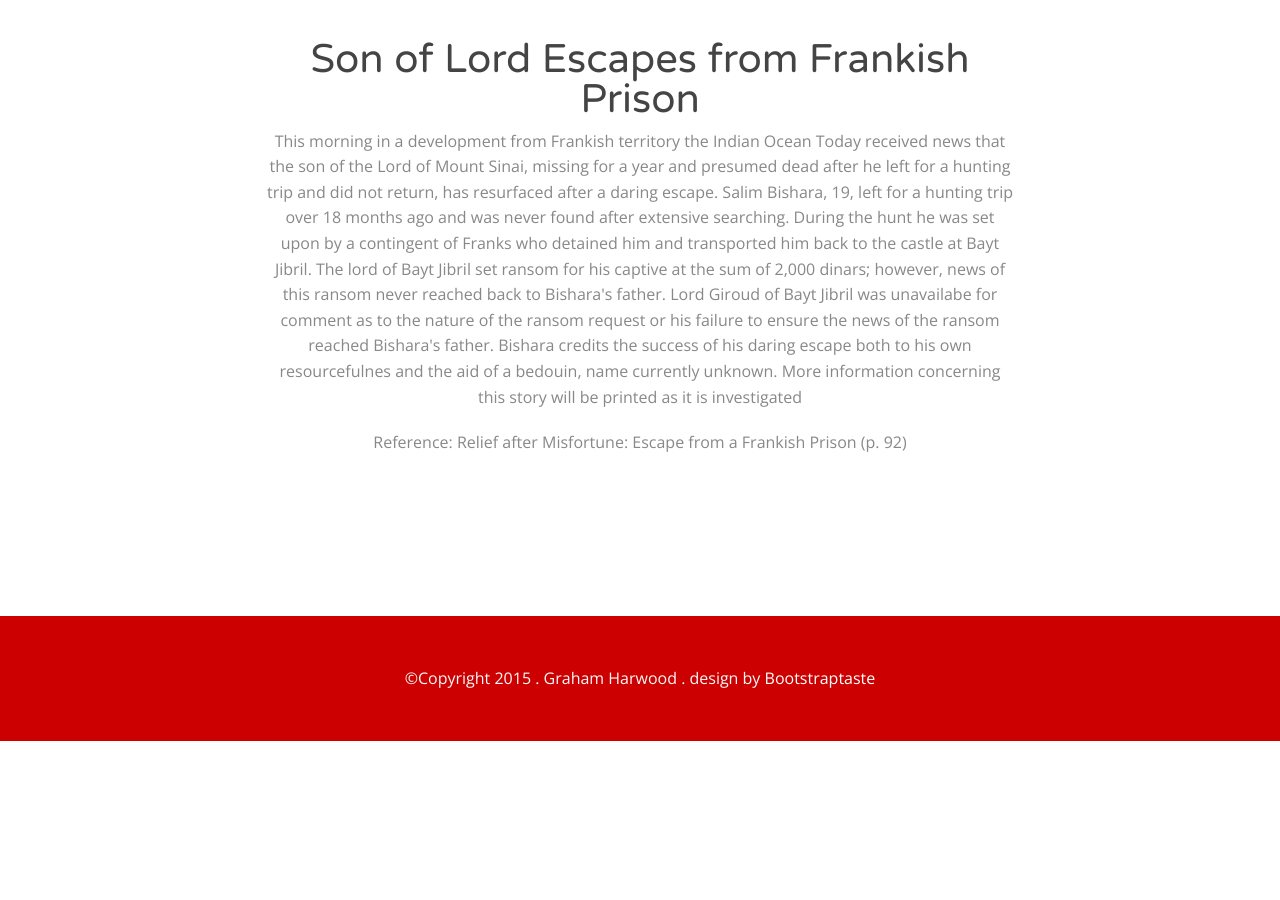
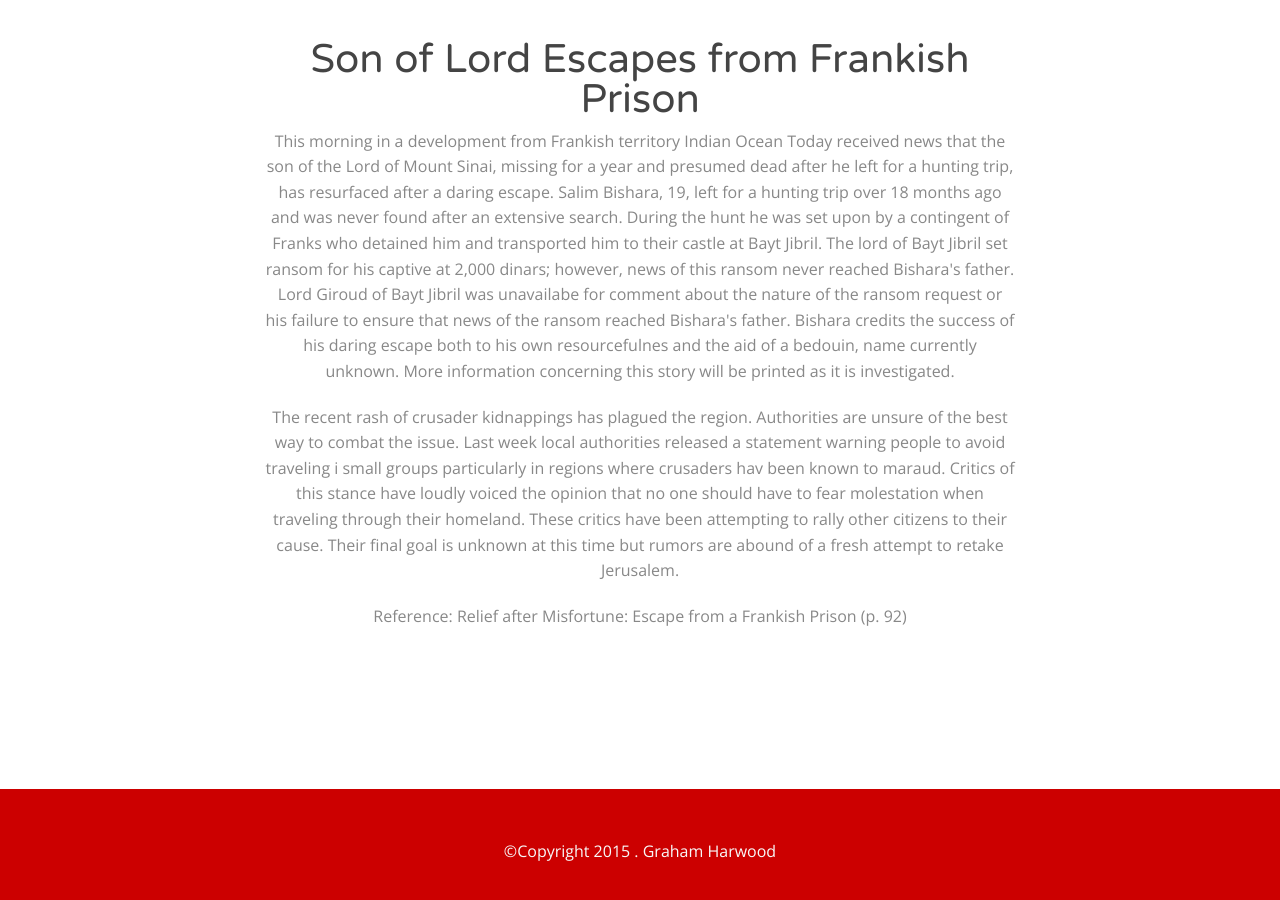
Before and after one commit to grahamsFreeLance/grahamsFreeLance.github.io, a plain HTML site: page medievalExploration/index.html in a window 1280 px wide. Shown: the part 700-1600 px from the top of the page. Before the commit the page ends 1441 px from the top, so only its background shows below. Drawn offline with nearby package versions, Linux system fonts and the light colour scheme.

Commit message:
edit and add new paragraph for larger context

```diff
--- a/medievalExploration/index.html
+++ b/medievalExploration/index.html
@@ -81,7 +81,9 @@
 						<div class="wow bounceInDown" data-wow-delay="0.2s">
 							<h2>Son of Lord Escapes from Frankish Prison</h2>
 						</div>
-						<p class="wow bounceInUp" data-wow-delay="0.3s">This morning in a development from Frankish territory the Indian Ocean Today received news that the son of the Lord of Mount Sinai, missing for a year and presumed dead after he left for a hunting trip and did not return, has resurfaced after a daring escape. Salim Bishara, 19, left for a hunting trip over 18 months ago and was never found after extensive searching. During the hunt he was set upon by a contingent of Franks who detained him and transported him back to the castle at Bayt Jibril. The lord of Bayt Jibril set ransom for his captive at the sum of 2,000 dinars; however, news of this ransom never reached back to Bishara's father. Lord Giroud of Bayt Jibril was unavailabe for comment as to the nature of the ransom request or his failure to ensure the news of the ransom reached Bishara's father. Bishara credits the success of his daring escape both to his own resourcefulnes and the aid of a bedouin, name currently unknown. More information concerning this story will be printed as it is investigated  </p>
+						<p class="wow bounceInUp" data-wow-delay="0.3s">This morning in a development from Frankish territory Indian Ocean Today received news that the son of the Lord of Mount Sinai, missing for a year and presumed dead after he left for a hunting trip, has resurfaced after a daring escape. Salim Bishara, 19, left for a hunting trip over 18 months ago and was never found after an extensive search. During the hunt he was set upon by a contingent of Franks who detained him and transported him to their castle at Bayt Jibril. The lord of Bayt Jibril set ransom for his captive at 2,000 dinars; however, news of this ransom never reached Bishara's father. Lord Giroud of Bayt Jibril was unavailabe for comment about the nature of the ransom request or his failure to ensure that news of the ransom reached Bishara's father. Bishara credits the success of his daring escape both to his own resourcefulnes and the aid of a bedouin, name currently unknown. More information concerning this story will be printed as it is investigated. </p>
+
+						<p>The recent rash of crusader kidnappings has plagued the region. Authorities are unsure of the best way to combat the issue. Last week local authorities released a statement warning people to avoid traveling i small groups particularly in regions where crusaders hav been known to maraud. Critics of this stance have loudly voiced the opinion that no one should have to fear molestation when traveling through their homeland. These critics have been attempting to rally other citizens to their cause. Their final goal is unknown at this time but rumors are abound of a fresh attempt to retake Jerusalem. </p>
 
 						<p>Reference: Relief after Misfortune: Escape from a Frankish Prison (p. 92)</p>
 						</div>
@@ -95,7 +97,7 @@
 		<div class="container">
 			<div class="row">
 				<div class="col-md-12 col-lg-12">
-					<p>&copy;Copyright 2015 . Graham Harwood . design by <a href="">Bootstraptaste</a></p>
+					<p>&copy;Copyright 2015 . Graham Harwood </p>
 				</div>
 			</div>
 		</div>
```
